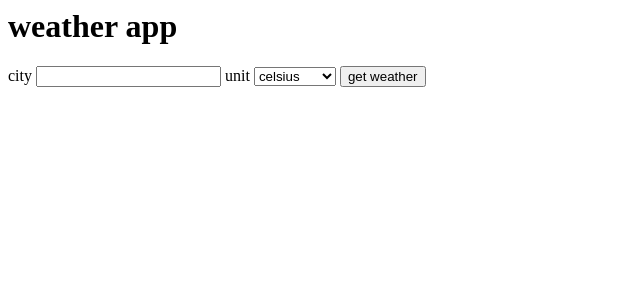
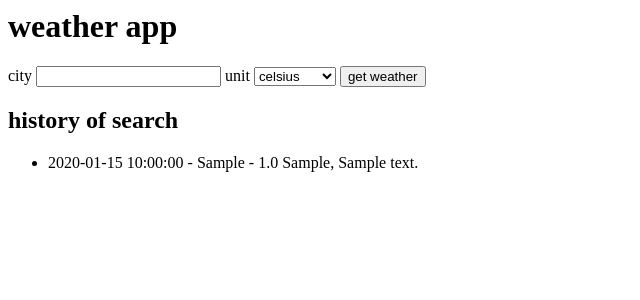
Before and after one commit to gerychhh/weather-app, a FastAPI app: page / in a window 1280 px wide. Shown: the top 300 px of the page, without its empty margins (0-640 px from the left). Run offline with FastAPI, Linux system fonts and the light colour scheme; tables that the repository leaves empty hold one stand-in row (values such as "Sample post").

Commit message:
show recent query history

```diff
--- a/app/main.py
+++ b/app/main.py
@@ -13,7 +13,12 @@ templates = Jinja2Templates(directory="templates")
 
 @app.get("/")
 async def index(request : Request):
-    return templates.TemplateResponse(request=request, name="index.html", context={})
+    history = get_recent_queries()
+
+    return templates.TemplateResponse(
+        request=request,
+        name="index.html",
+        context={"history": history})
 
 @app.post("/weather")
 async def weather(
@@ -34,6 +39,8 @@ async def weather(
 
     except RuntimeError:
         context = {"error": "API key not found. Please set the OPENWEATHERMAP_API_KEY environment variable."}
+
+    context["history"] = get_recent_queries()
 
     return templates.TemplateResponse(request=request, name="index.html", context=context)
 
@@ -75,3 +82,7 @@ def save_weather_query(weather_data: dict[str, str | float]) -> None:
 
         session.add(query)
         session.commit()
+
+def get_recent_queries() -> list[WeatherQuery]:
+    with SessionLocal() as session:
+        return session.query(WeatherQuery).order_by(WeatherQuery.created_at.desc()).limit(10).all()
--- a/templates/index.html
+++ b/templates/index.html
@@ -27,5 +27,18 @@
         {% if error %}
             <p style="color: red;">{{ error }}</p>
         {% endif %}
+
+        <h2>history of search</h2>
+        {% if history %}
+            <ul>
+                {% for item in history %}
+                    <li>
+                        {{item.created_at}} - {{item.city}} - {{item.temperature}} {{item.unit}}, {{item.description}}
+                    </li>
+                {% endfor %}
+            </ul>
+        {% else %}
+            <p>no search history yet</p>
+        {% endif %}
     </body>
 </html>
```
